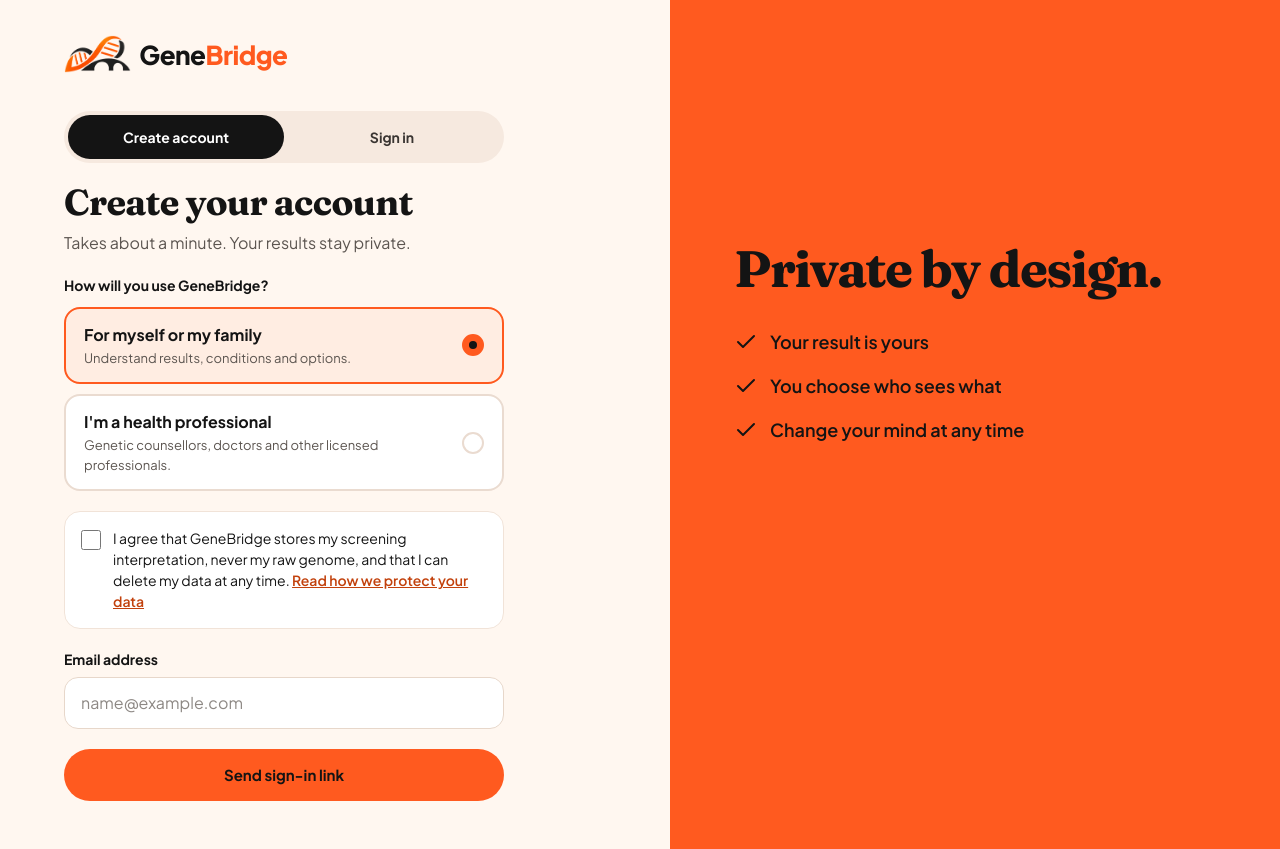
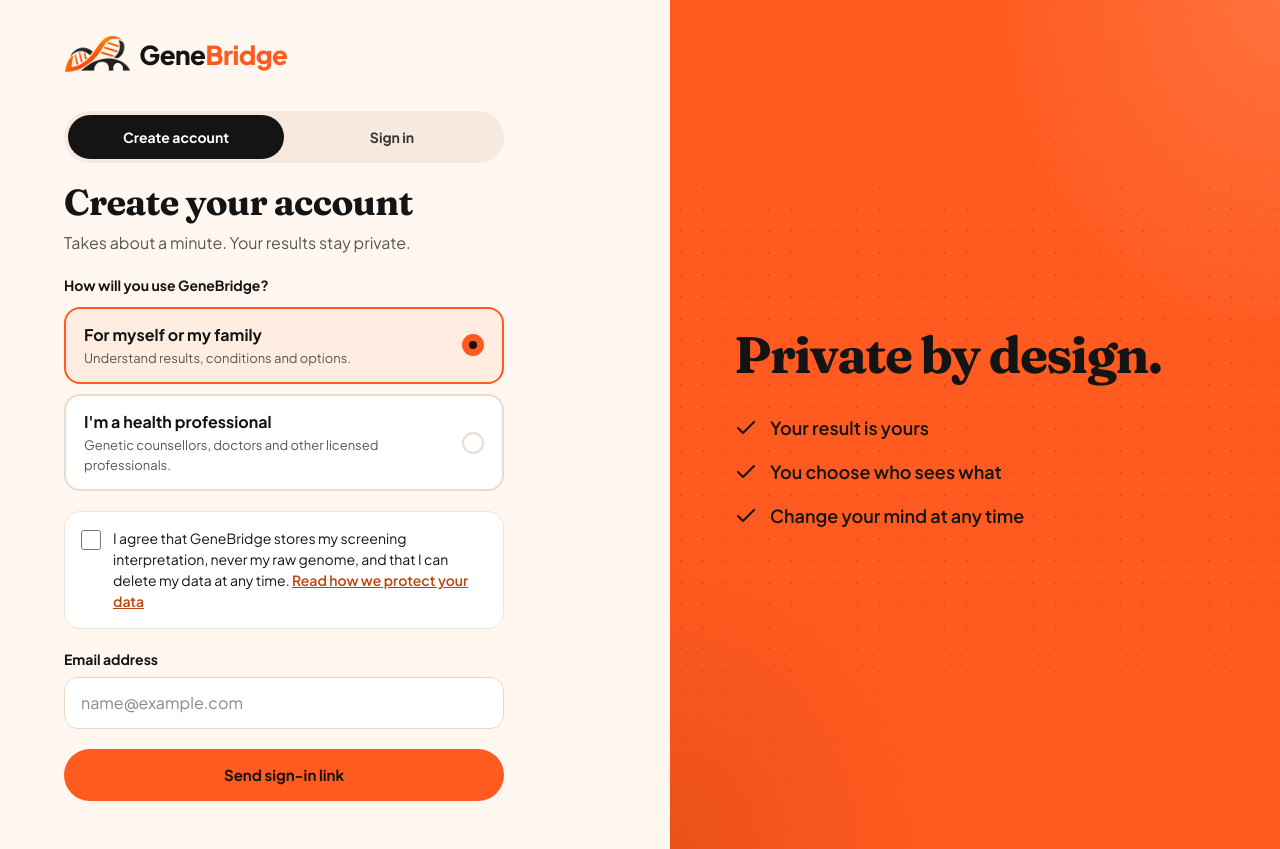
Before and after one commit to haybraham360/GeneBridge, a Next.js app: page /en/auth in a window 1280 px wide. Built offline with nearby package versions, Linux system fonts and the light colour scheme; no server answers; a web font is replaced by a local one.

Commit message:
feat(auth): animated DNA helix on the privacy panel
Replace the flat orange panel with a rotating double helix (two strands,
base-pair rungs), a soft glow, gradient depth and a faint dot grid.
Decorative and aria-hidden; static for reduced motion; copy unchanged.

```diff
--- /dev/null
+++ b/app/[locale]/(auth)/auth/components/DnaHelix.tsx
@@ -0,0 +1,29 @@
+import type { CSSProperties } from 'react';
+
+const RUNGS = 26;
+
+/**
+ * Decorative rotating double helix for the auth panel. Two strands (white and
+ * ink) joined by base-pair rungs; the motion lives in the `helix` utility in
+ * globals.css. Hidden from assistive tech.
+ */
+export function DnaHelix({ className = '' }: { className?: string }) {
+  return (
+    <div aria-hidden="true" className={`pointer-events-none select-none ${className}`}>
+      <div className="helix-glow absolute inset-[-30%_5%] rounded-full bg-[radial-gradient(closest-side,rgba(255,237,226,0.55),transparent)] blur-2xl" />
+      <div className="helix relative flex h-full items-center justify-between [--r:52px]">
+        {Array.from({ length: RUNGS }, (_, i) => (
+          <div
+            key={i}
+            className="helix-rung relative flex h-full w-3.5 items-center justify-center"
+            style={{ '--i': i } as CSSProperties}
+          >
+            <span className="helix-bar absolute h-[104px] w-[2px] rounded-full bg-white" />
+            <span className="helix-dot absolute size-3.5 rounded-full bg-white shadow-[0_0_12px_rgba(255,255,255,0.7)]" />
+            <span className="helix-dot-b absolute size-3.5 rounded-full bg-ink" />
+          </div>
+        ))}
+      </div>
+    </div>
+  );
+}
--- a/app/[locale]/(auth)/auth/components/PrivacyPanel.tsx
+++ b/app/[locale]/(auth)/auth/components/PrivacyPanel.tsx
@@ -1,5 +1,6 @@
 import { Check, Lock } from 'lucide-react';
 import { useTranslations } from 'next-intl';
+import { DnaHelix } from './DnaHelix';
 
 /**
  * Orange "Private by design" panel. Beside the form on wide screens; below it
@@ -15,7 +16,13 @@ export function PrivacyPanel() {
   ] as const;
 
   return (
-    <aside className="flex flex-[1_1_420px] flex-col justify-center gap-8 bg-brand px-[clamp(24px,5vw,72px)] py-14 text-ink">
+    <aside className="relative isolate flex flex-[1_1_420px] flex-col justify-center gap-8 overflow-hidden bg-brand bg-[radial-gradient(70%_60%_at_100%_0%,rgba(255,116,64,0.9),transparent_70%),radial-gradient(60%_50%_at_0%_100%,rgba(194,65,12,0.35),transparent_70%)] px-[clamp(24px,5vw,72px)] py-14 text-ink">
+      {/* Faint base-pair dot grid, then the turning helix above the heading. */}
+      <div
+        aria-hidden="true"
+        className="absolute inset-0 -z-10 bg-[radial-gradient(rgba(20,20,20,0.12)_1px,transparent_1.5px)] [background-size:22px_22px] [mask-image:linear-gradient(to_bottom,transparent,black_30%,black_70%,transparent)]"
+      />
+      <DnaHelix className="relative hidden h-[140px] w-full max-w-[460px] -rotate-[6deg] motion-safe:animate-fade-up min-[900px]:block rtl:rotate-[6deg]" />
       <h2 className="font-display text-[clamp(36px,4vw,52px)] leading-[1.05] font-extrabold tracking-[-0.03em] motion-safe:animate-fade-up motion-safe:[animation-delay:120ms]">
         {t('heading')}
       </h2>
--- a/app/globals.css
+++ b/app/globals.css
@@ -653,3 +653,65 @@ html[dir='rtl'] [class*='tracking-'] {
     transition: none !important;
   }
 }
+
+/*
+ * Auth panel DNA helix. One registered angle turns on the container; every
+ * rung derives its position from it with cos()/sin(), so the strands rotate
+ * as a true helix. Decorative only (aria-hidden). With reduced motion the
+ * angle stays at 0 and the helix is drawn still.
+ */
+@property --helix-a {
+  syntax: '<angle>';
+  inherits: true;
+  initial-value: 0deg;
+}
+
+@keyframes helix-turn {
+  to {
+    --helix-a: 360deg;
+  }
+}
+
+@keyframes helix-glow {
+  0%,
+  100% {
+    opacity: 0.55;
+    scale: 1;
+  }
+  50% {
+    opacity: 0.9;
+    scale: 1.08;
+  }
+}
+
+@utility helix {
+  @media (prefers-reduced-motion: no-preference) {
+    animation: helix-turn 14s linear infinite;
+  }
+  & .helix-rung {
+    --p: calc(var(--i) * 26deg + var(--helix-a));
+    --depth: sin(var(--p));
+  }
+  & .helix-bar {
+    scale: 1 cos(var(--p));
+    opacity: calc(0.25 + 0.2 * abs(cos(var(--p))));
+  }
+  & .helix-dot {
+    translate: 0 calc(cos(var(--p)) * var(--r));
+    scale: calc(0.7 + 0.3 * var(--depth));
+    opacity: calc(0.6 + 0.4 * var(--depth));
+    z-index: calc(2 + round(var(--depth)));
+  }
+  & .helix-dot-b {
+    translate: 0 calc(cos(var(--p)) * var(--r) * -1);
+    scale: calc(0.7 - 0.3 * var(--depth));
+    opacity: calc(0.6 - 0.4 * var(--depth));
+    z-index: calc(2 - round(var(--depth)));
+  }
+}
+
+@utility helix-glow {
+  @media (prefers-reduced-motion: no-preference) {
+    animation: helix-glow 6s ease-in-out infinite;
+  }
+}
```
